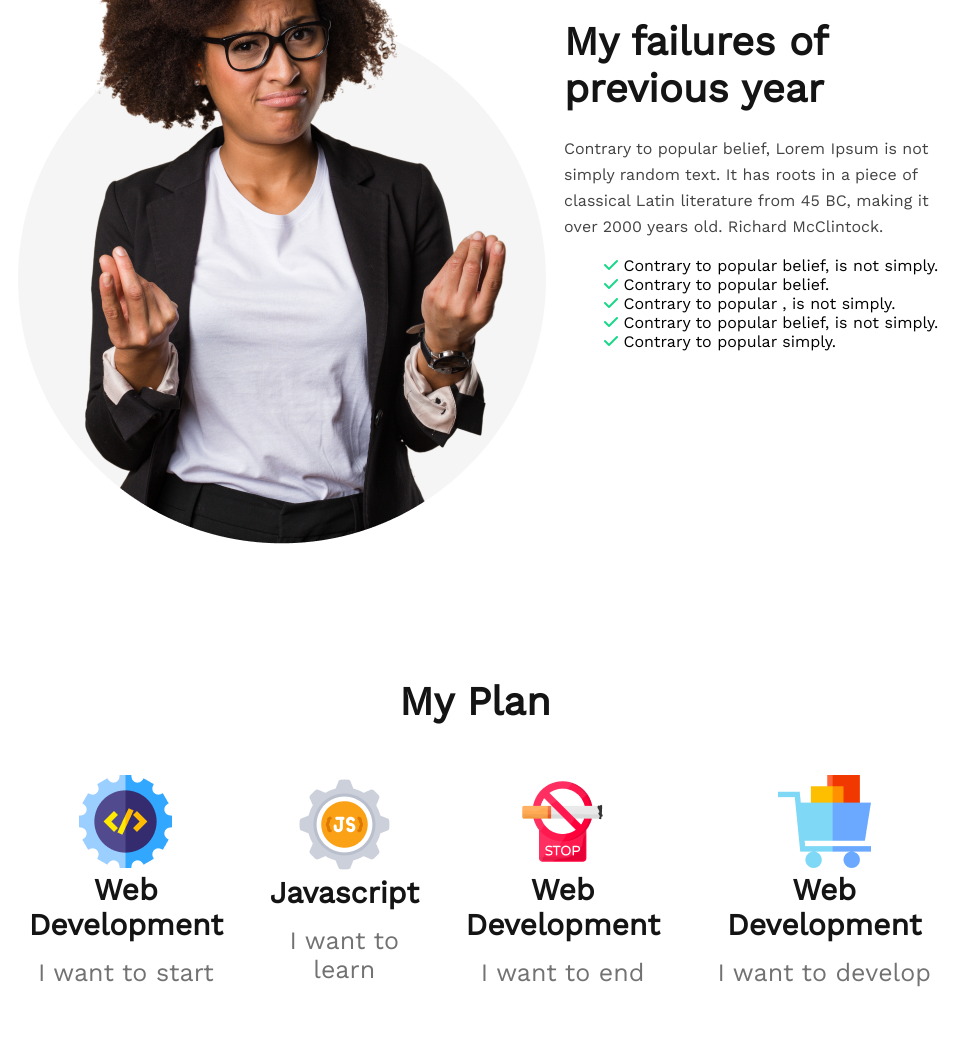
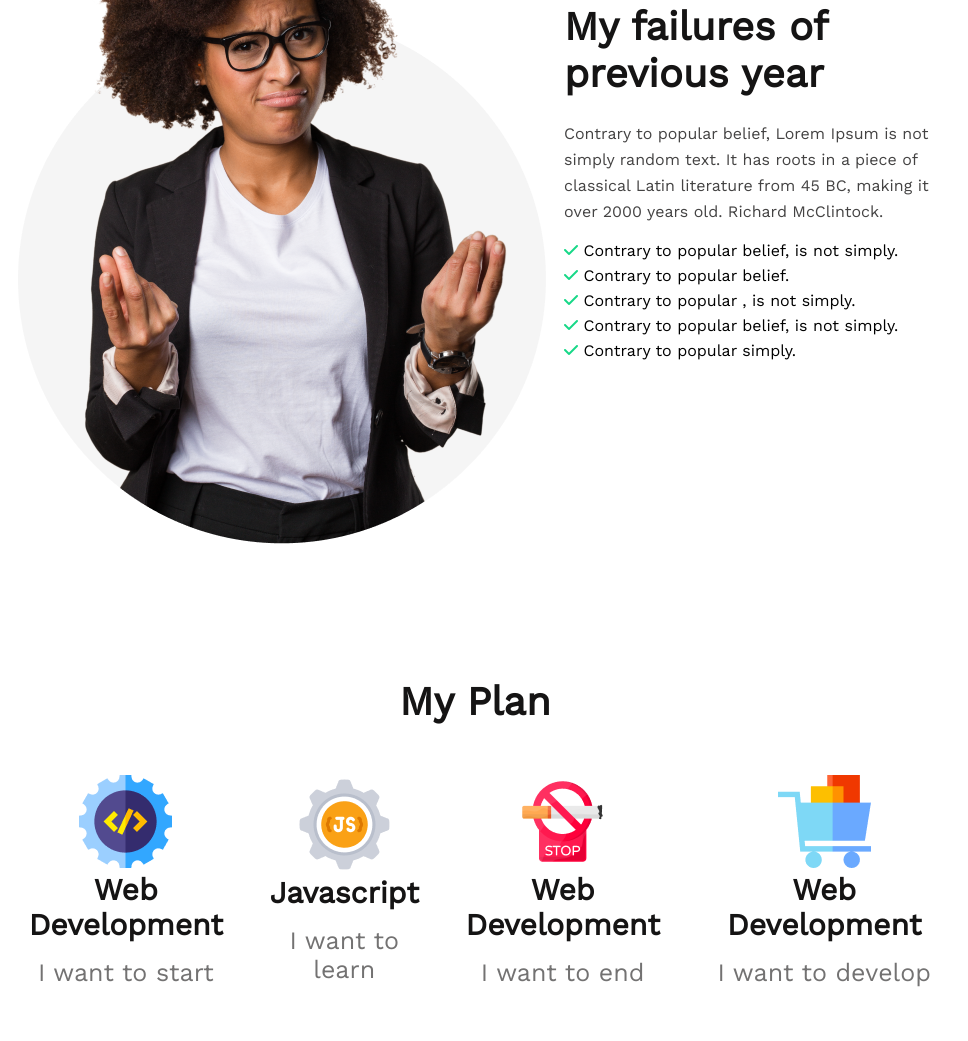
Before and after one commit to iamapusaha/assignment-01, a plain HTML site: page index.html in a window 1280 px wide. Shown: the part 1210-2251 px from the top of the page, without its empty margins (165-1133 px from the left). Drawn offline with nearby package versions, Linux system fonts and the light colour scheme.

Commit message:
modified

```diff
--- a/index.html
+++ b/index.html
@@ -37,14 +37,14 @@
                 <p class="about-discription">Contrary to popular belief, Lorem Ipsum is not simply random text. It has
                     roots in a piece of
                     classical Latin literature from 45 BC, making it over 2000 years old. Richard McClintock.</p>
-                <ul class="about-list">
-                    <li class="about-list-item"><i class="fa-solid fa-check"></i> Contrary to popular belief, is not
-                        simply.</li>
-                    <li><i class="fa-solid fa-check"></i> Contrary to popular belief.</li>
-                    <li><i class="fa-solid fa-check"></i> Contrary to popular , is not simply.</li>
-                    <li><i class="fa-solid fa-check"></i> Contrary to popular belief, is not simply.</li>
-                    <li><i class="fa-solid fa-check"></i> Contrary to popular simply.</li>
-                </ul>
+                <div class="about-list">
+                    <p class="about-list-item"><i class="fa-solid fa-check"></i> Contrary to popular belief, is not
+                        simply.</p>
+                    <p><i class="fa-solid fa-check"></i> Contrary to popular belief.</p>
+                    <p><i class="fa-solid fa-check"></i> Contrary to popular , is not simply.</p>
+                    <p><i class="fa-solid fa-check"></i> Contrary to popular belief, is not simply.</p>
+                    <p><i class="fa-solid fa-check"></i> Contrary to popular simply.</p>
+                </div>
             </div>
         </section>
         <!-- my plan section  -->
--- a/styles/style.css
+++ b/styles/style.css
@@ -80,12 +80,9 @@
 
 }
 
-.about-list {
-    list-style: none;
-}
-
 .about-list i {
     color: #16D887;
+    margin-bottom: 8px;
 }
 
 /* my plan section styles  */
```
